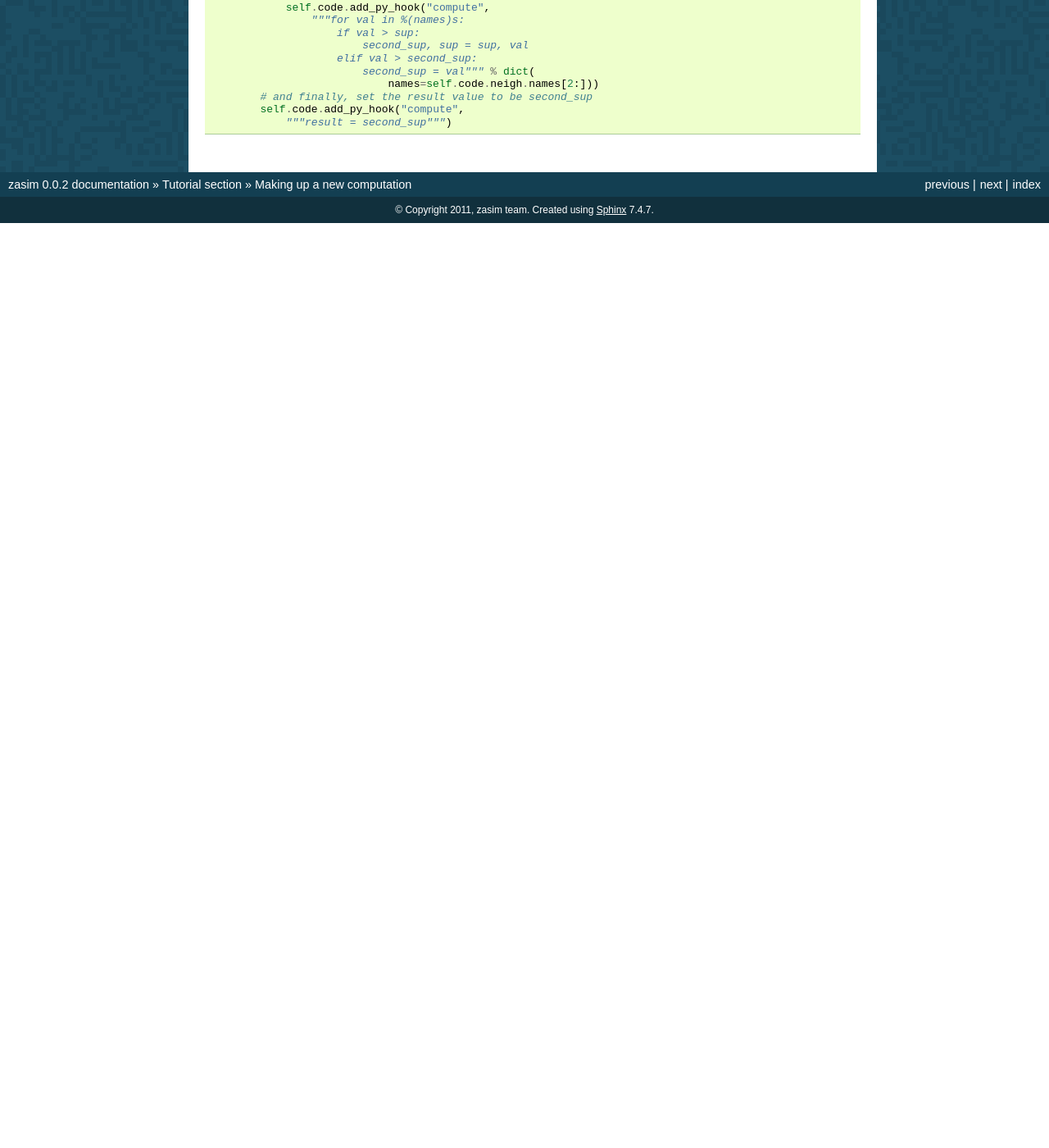
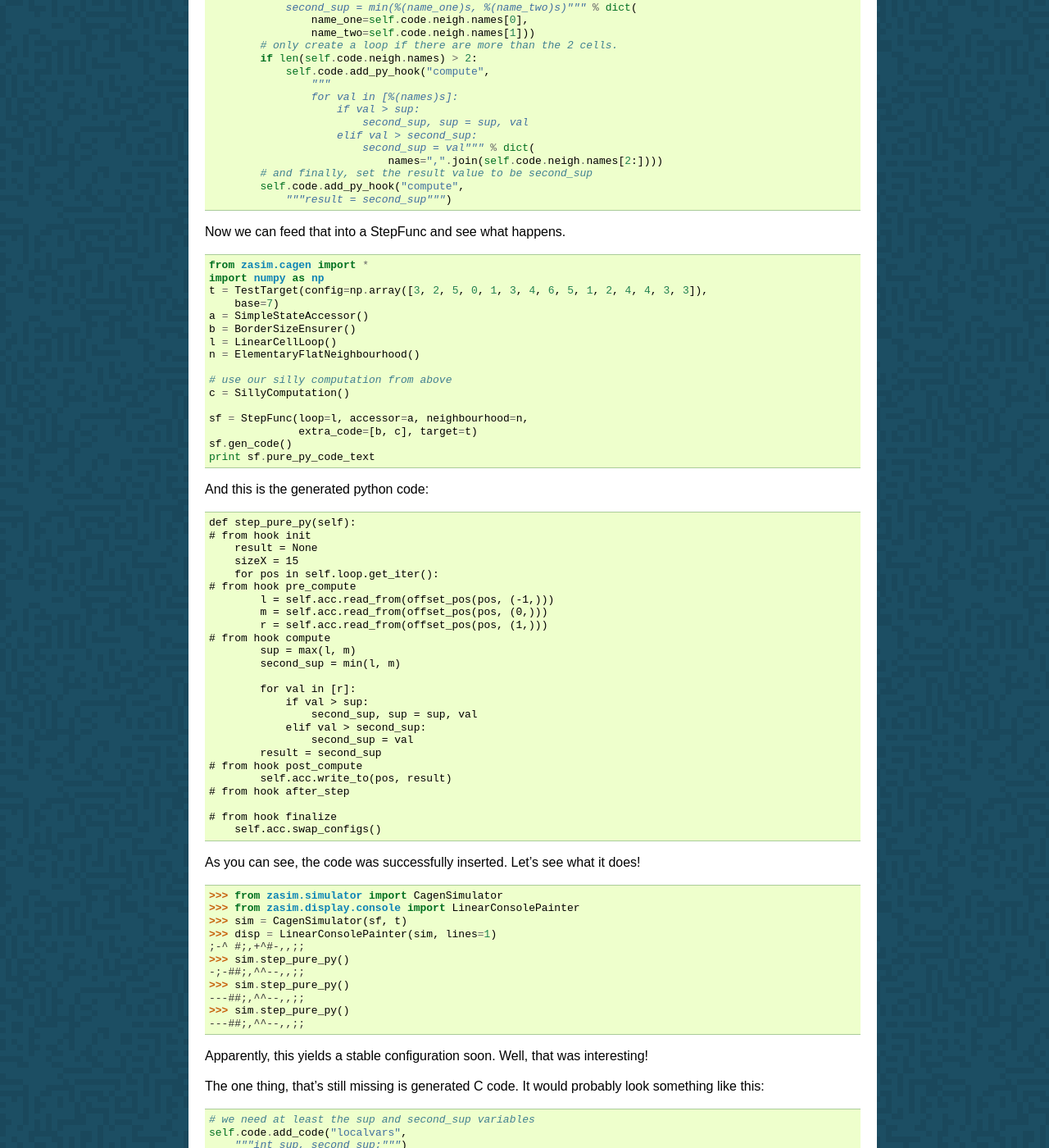
Before and after one commit to timo/zasim, a Sphinx documentation site: the page built from docs/tutorial/custom_computation.rst, in a window 1280 px wide and 1400 px high, scrolled down 737 px. Shown: the whole window at 82% size. Built offline with Sphinx 7.4.7, drawn with Linux system fonts in a browser that asks for light colours; formulas are drawn with MathJax 3; before the commit the page ends 1009 px from its top, so only the background shows below that; some of the changed text lies outside the part shown.

Commit message:
implement the computation in python and C

```diff
--- a/docs/tutorial/custom_computation.rst
+++ b/docs/tutorial/custom_computation.rst
@@ -20,17 +20,24 @@
 code. The code we want to end up with might look something like this::
 
     # assuming l, m and r being the neighbourhood cells...
-    # initialise sup
+    # initialise sup and second_sup to be the bigger and smaller of the first
+    # two values
     sup = max(l, m)
     second_sup = min(l, m)
+
+    # go through all the rest of the values
     for val in [r]:
+        # push down sup to second_sup or replace second_sup if val is bigger
         if val > sup:
             second_sup, sup = sup, val
         elif val > second_sup:
             second_sup = val
+    # the second-biggest number is our new value for the cell.
     result = second_sup
 
-And the class that generates this could look like this::
+And the class that generates this could look like this:
+
+.. testcode:: a
 
     from zasim.cagen.bases import Computation
     class SillyComputation(Computation):
@@ -43,12 +50,121 @@
             # only create a loop if there are more than the 2 cells.
             if len(self.code.neigh.names) > 2:
                 self.code.add_py_hook("compute",
-                    """for val in %(names)s:
+                    """
+                    for val in [%(names)s]:
                         if val > sup:
                             second_sup, sup = sup, val
                         elif val > second_sup:
                             second_sup = val""" % dict(
-                                names=self.code.neigh.names[2:]))
+                                names=",".join(self.code.neigh.names[2:])))
             # and finally, set the result value to be second_sup
             self.code.add_py_hook("compute",
                 """result = second_sup""")
+
+Now we can feed that into a StepFunc and see what happens.
+
+.. testcode:: a
+
+    from zasim.cagen import *
+    import numpy as np
+    t = TestTarget(config=np.array([3, 2, 5, 0, 1, 3, 4, 6, 5, 1, 2, 4, 4, 3, 3]),
+        base=7)
+    a = SimpleStateAccessor()
+    b = BorderSizeEnsurer()
+    l = LinearCellLoop()
+    n = ElementaryFlatNeighbourhood()
+
+    # use our silly computation from above
+    c = SillyComputation()
+
+    sf = StepFunc(loop=l, accessor=a, neighbourhood=n,
+                  extra_code=[b, c], target=t)
+    sf.gen_code()
+    print sf.pure_py_code_text
+
+And this is the generated python code:
+
+.. testoutput:: a
+    :options: +NORMALIZE_WHITESPACE
+
+    def step_pure_py(self):
+    # from hook init
+        result = None
+        sizeX = 15
+        for pos in self.loop.get_iter():
+    # from hook pre_compute
+            l = self.acc.read_from(offset_pos(pos, (-1,)))
+            m = self.acc.read_from(offset_pos(pos, (0,)))
+            r = self.acc.read_from(offset_pos(pos, (1,)))
+    # from hook compute
+            sup = max(l, m)
+            second_sup = min(l, m)
+
+            for val in [r]:
+                if val > sup:
+                    second_sup, sup = sup, val
+                elif val > second_sup:
+                    second_sup = val
+            result = second_sup
+    # from hook post_compute
+            self.acc.write_to(pos, result)
+    # from hook after_step
+
+    # from hook finalize
+        self.acc.swap_configs()
+
+As you can see, the code was successfully inserted. Let's see what it does!
+
+.. doctest:: a
+
+    >>> from zasim.simulator import CagenSimulator
+    >>> from zasim.display.console import LinearConsolePainter
+    >>> sim = CagenSimulator(sf, t)
+    >>> disp = LinearConsolePainter(sim, lines=1)
+    ;-^ #;,+^#-,,;;
+    >>> sim.step_pure_py()
+    -;-##;,^^--,,;;
+    >>> sim.step_pure_py()
+    ---##;,^^--,,;;
+    >>> sim.step_pure_py()
+    ---##;,^^--,,;;
+
+Apparently, this yields a stable configuration soon. Well, that was interesting!
+
+The one thing, that's still missing is generated C code. It would probably look
+something like this::
+
+    # we need at least the sup and second_sup variables
+    self.code.add_code("localvars",
+        """int sup, second_sup;""")
+    # initialise sup and second_sup from the first two neighbourhood cells
+    self.code.add_code("compute",
+        """
+        if (%(name_one)s > %(name_two)s) {
+            sup = %(name_one)s;
+            second_sup = %(name_two)s;
+        } else {
+            sup = %(name_two)s;
+            second_sup = %(name_one)s;
+        }""" % dict(name_one=self.code.neigh.names[0],
+                    name_two=self.code.neigh.names[1]))
+    # if we have more neighbours, we simply loop over them
+    if len(self.code.neigh.names) > 2:
+        # in order to loop over the values in C, we create an array from them
+        # the C compiler will probably completely optimise this away.
+        self.code.add_code("localvars",
+            """int neigh_arr[%d]; int neigh_idx;""" % len(self.code.neigh.names - 2))
+        self.code.add_code("compute",
+            """neigh_arr = {%s};""" % (", ".join(self.code.neigh.names[2:])))
+        self.code.add_code("compute",
+            """
+            for (neigh_idx = 0; neigh_idx < %(size)d; neigh_idx++) {
+                if (neigh_arr[neigh_idx] > sup) {
+                    second_sup = sup;
+                    sup = neigh_arr[neigh_idx];
+                } else if (neigh_arr[neigh_idx] > second_sup) {
+                    second_sup = neigh_arr[neigh_idx];
+                }
+            }""" % dict(size=len(self.code.neigh.names) - 2))
+    self.code.add_code("compute",
+       """result = second_sup;""")
```
